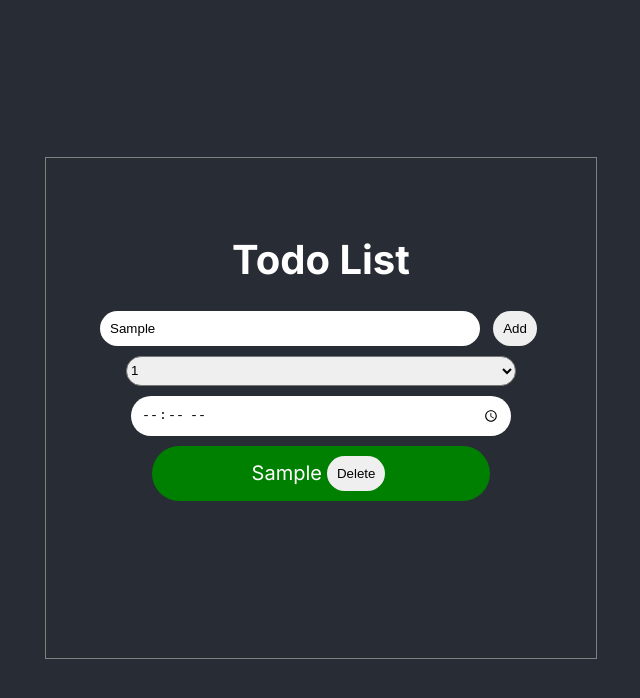
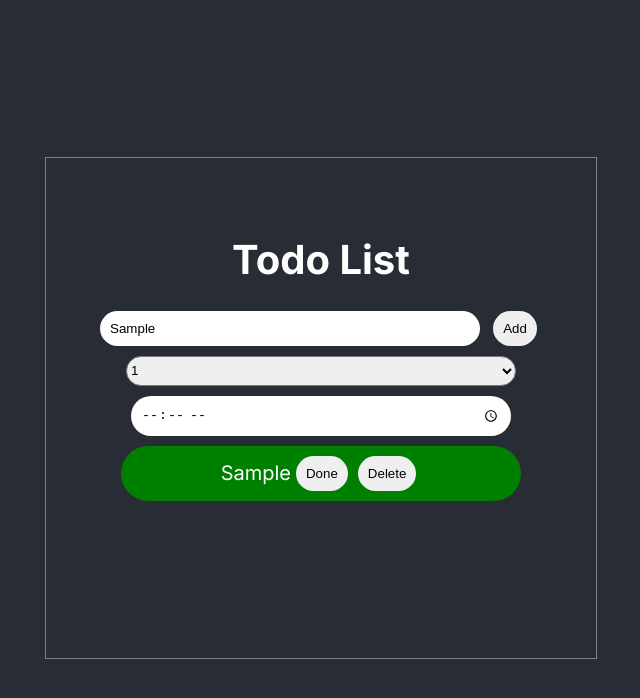
Before and after one commit to Rani-rathod/ToDo_List, a Next.js app: page / in a window 1280 px wide. Both pictures are taken after typing "Sample" into the empty fields and a click on the button "Add". Shown: the top 698 px of the page, without its empty margins (319-959 px from the left). Built offline with nearby package versions, Linux system fonts and the light colour scheme.

Commit message:
Working on Time

```diff
--- a/app/page.js
+++ b/app/page.js
@@ -33,6 +33,7 @@ const App=()=>{
                     {todos.map((t)=>(
                     <li className="singleTodo">
                         <span className="todoText" key={t.id}>{t.todo}</span>
+                        <button>Done</button>
                         <button onClick={()=>handleDelete(t.id)}>Delete</button>
                     </li>
                     ))}
```
